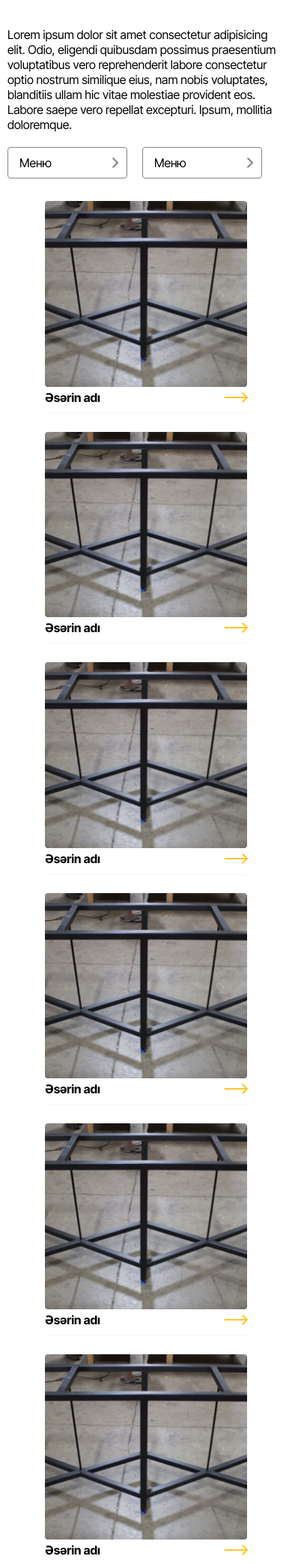
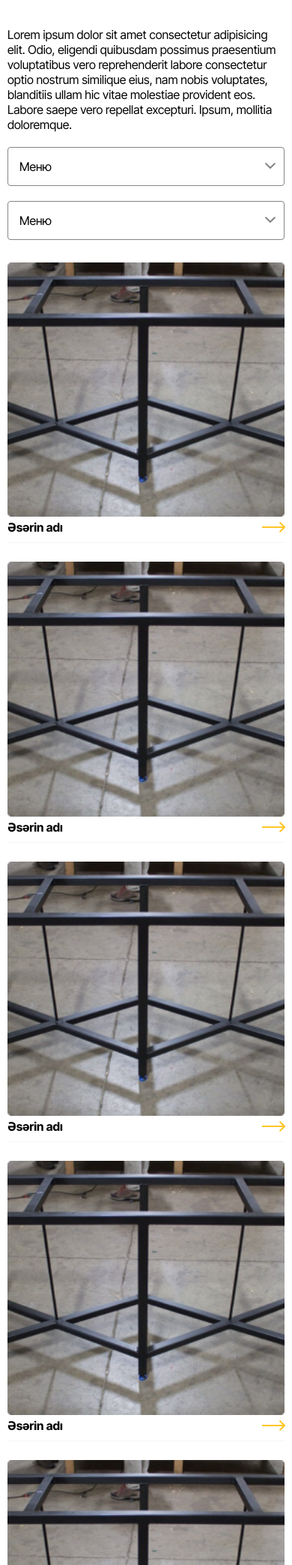
Before and after one commit to alexop89056/weldingFull, a Django app: page /catalog/ in a window 390 px wide. Shown: the part 218-2305 px from the top of the page at 75% size. Run offline with Django 5.2, Linux system fonts and the light colour scheme.

Commit message:
css changes

```diff
--- a/app/static/css/shop.css
+++ b/app/static/css/shop.css
@@ -506,7 +506,7 @@ button {
     display: block;
   }
   .header__menu {
-    z-index: 10;
+    z-index: 21;
     padding: 15px;
     position: absolute;
     background: #fff;
@@ -562,10 +562,11 @@ button {
 .shop__structure .shop__element {
   border-bottom: 1px solid #f6f6f6;
   padding: 10px 0;
-  width: 270px;
+\
   z-index: 0;
   cursor: pointer;
 }
+
 .shop__structure .shop__element img {
   max-width: 100%;
   -o-object-fit: cover;
@@ -619,6 +620,7 @@ button {
   overflow-y: auto;
   position: fixed;
   left: -100vw;
+  z-index: 50;
 }
 .popup.open {
   left: 0;
@@ -626,7 +628,7 @@ button {
 }
 
 .product__page {
-  width: 80%;
+  min-width: 65%;
   max-height: 200%;
   -webkit-box-shadow: -100px -100px 0px 100vw rgba(0, 0, 0, 0.3);
           box-shadow: -100px -100px 0px 100vw rgba(0, 0, 0, 0.3);
@@ -859,13 +861,15 @@ button {
   display: -webkit-box;
   display: -ms-flexbox;
   display: flex;
-  gap: 20px;
+  flex-wrap: wrap;
+  gap: 0px 20px;
 }
 
 /* Стили для кнопки выпадающего меню */
 .dropbtn {
+  text-align: left;
   border: 1px solid #858585;
-  padding: 10px 100px 10px 15px;
+  padding: 15px 100px 15px 15px;
   border-radius: 4px;
   background: none;
   width: 100%;
@@ -875,8 +879,8 @@ button {
   content: "";
   position: absolute;
   border-radius: 50px;
-  top: 40%;
-  right: 10px;
+  bottom: 50%;
+  right: 16px;
   width: 10px;
   height: 2px;
   background: #858585;
@@ -887,7 +891,7 @@ button {
   content: "";
   position: absolute;
   border-radius: 50px;
-  bottom: 40%;
+  bottom: 50%;
   right: 10px;
   width: 10px;
   height: 2px;
@@ -900,7 +904,7 @@ button {
 .dropdown {
   position: relative;
   display: inline-block;
-  z-index: 200;
+  z-index: 10;
 }
 
 /* Стили для выпадающего контента */
@@ -908,11 +912,30 @@ button {
   display: none;
   position: absolute;
   background: #fff;
-  min-width: 160px;
+
+  min-width: 100%;
   -webkit-box-shadow: 0px 8px 16px 0px rgba(0, 0, 0, 0.2);
           box-shadow: 0px 8px 16px 0px rgba(0, 0, 0, 0.2);
 }
 
+@media (max-width: 767px) {
+  .dropdown-content{
+    position: relative;
+  }
+  .dropdown{
+
+    width: calc(100vw - 20px);
+  }
+  .element__img{
+    width: 100%;
+  }
+  .shop__structure .shop__element {
+    width: 100%;
+  }
+  .element__img img{
+    width: 100%;
+  }
+}
 .dropdown-content a {
   position: relative;
   color: black;
@@ -927,6 +950,7 @@ button {
 }
 
 .show {
+
   display: block;
 }
 
--- a/app/static/js/shop.js
+++ b/app/static/js/shop.js
@@ -1,3 +1,14 @@
+const burger = document.querySelector('.header__burger');
+const header_menu_list = document.querySelector('.header__menu');
+const body = document.querySelector('body');
+
+burger.addEventListener('click', function (event){
+    burger.classList.toggle('active')
+    header_menu_list.classList.toggle('active');
+    body.classList.toggle('lock');
+});
+
+
 $(document).ready(function() {
     $('.order').on('click', function() {
         $('.order__form').addClass('open');
```
